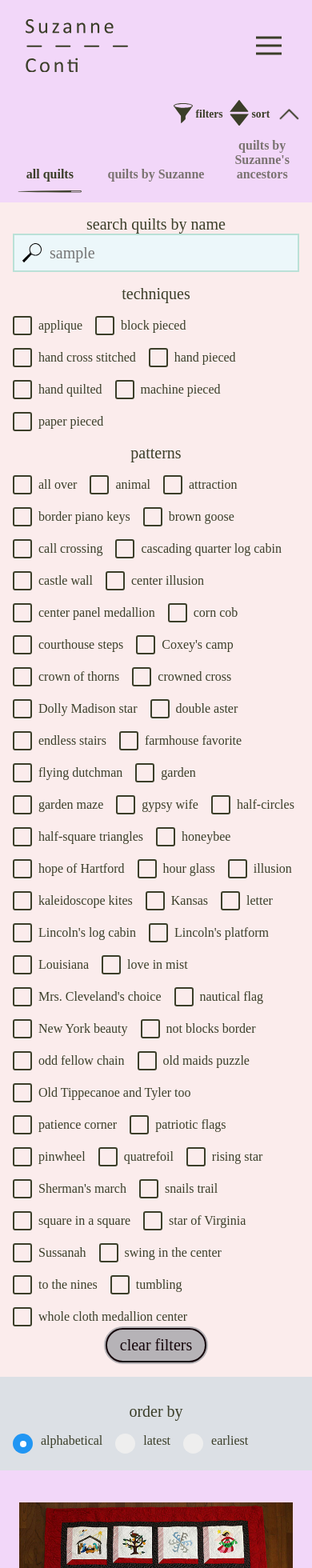
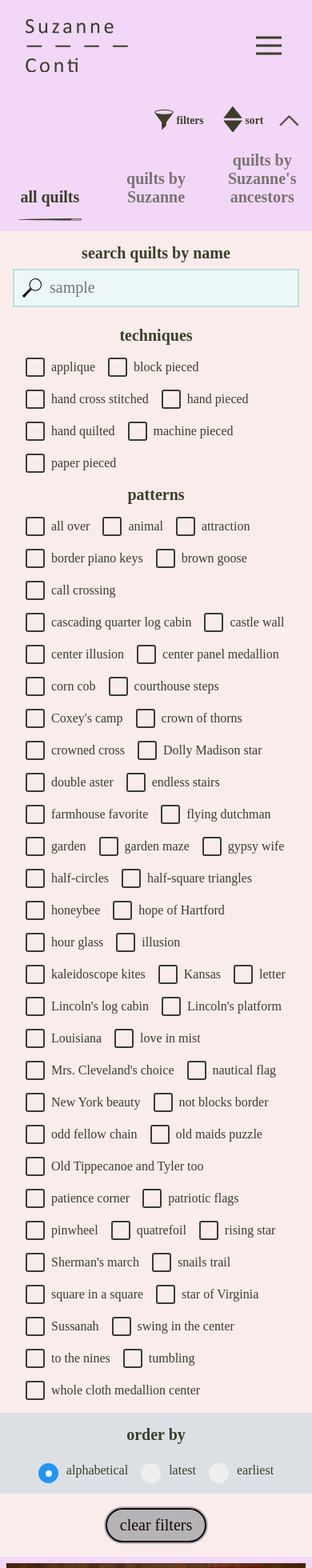
Before and after one commit to stephendewyer/suzannecontiquilts, a SvelteKit app: page /quilts in a window 390 px wide. Shown: the top 1960 px of the page at 80% size. Built offline with nearby package versions, Linux system fonts and the light colour scheme; a web font is replaced by a local one.

Commit message:
updating quilts search

```diff
--- a/src/lib/components/inputs/SearchInput.svelte
+++ b/src/lib/components/inputs/SearchInput.svelte
@@ -29,16 +29,18 @@
 		display: flex;
 		flex-direction: column;
 		width: 100%;
+		gap: 0.5rem;
 	}
 
 	.label {
 		font-size: 1.5rem;
+		font-weight: 600;
 	}
 
     .search_input {
 		height: 3rem;
 		width: 100%;
-		font-size: 1.75rem;
+		font-size: 1.5rem;
 		background-color: #ECF7FA;
 		border-color: #BAE1D7;
 		border-width: 3px;
@@ -56,6 +58,17 @@
         border-color: #3B3E29;
 	}
 
+	@media screen and (max-width: 1200px) {
+		.search_input {
+			font-size: 1.375rem;
+			border-width: 2px;
+		}
+
+		.label {
+			font-size: 1.375rem;
+		}
+	}
+
     @media (max-width: 750px) {
         .search_input {
 			font-size: 1.25rem;
--- a/src/lib/components/tabPanel/Tabs.svelte
+++ b/src/lib/components/tabPanel/Tabs.svelte
@@ -121,7 +121,7 @@
             gap: 0.75rem;
         }
         li {
-            font-size: 1.25rem;
+            font-size: 1.375rem;
         }
     }
 
@@ -131,7 +131,7 @@
         }
 
         li {
-            font-size: 1rem;
+            font-size: 1.25rem;
         }
 
         .sewing_needle_container {
--- a/src/routes/quilts/+page.svelte
+++ b/src/routes/quilts/+page.svelte
@@ -1,5 +1,5 @@
 <script>
-	import { onDestroy, beforeUpdate, afterUpdate } from 'svelte';
+	import { onDestroy, beforeUpdate, afterUpdate, onMount } from 'svelte';
 	import quilts from '$lib/data/quilts.json';
 	import { createSearchStore, searchHandler } from '$lib/stores/search';
 	import QuiltResultsPanel from '$lib/components/quiltsResultsPanel/QuiltResultsPanel.svelte';
@@ -215,6 +215,61 @@
 		}
 	];
 
+	let y = 0;
+
+	let innerWidth = 0;
+
+	let searchContainerHeight = 0;
+
+	let searchHeight = 0;
+
+	let quiltsNavHeight = 0;
+
+	let searchQuiltsNavBarElement;
+
+	let searchContainerElement;
+
+    let quiltsTabsSticky = false;
+
+    let currentQuiltsTabsStickyPosition = 0;
+
+	let searchAbsolutePosition = 0;
+
+	let searchAbsolute = false;
+
+	let clearFiltersButtonHeight = 0;
+
+    onMount(() => {
+        currentQuiltsTabsStickyPosition = searchQuiltsNavBarElement?.getBoundingClientRect().top + window.scrollY;
+    });
+
+	afterUpdate(() =>  {
+		if (innerWidth <= 1200) {
+			searchAbsolutePosition = searchContainerElement?.getBoundingClientRect().top + window.scrollY + (searchContainerHeight - quiltsNavHeight);
+		} else {
+			searchAbsolutePosition = searchContainerElement?.getBoundingClientRect().top + window.scrollY + (searchContainerHeight - searchHeight- quiltsNavHeight);
+		};
+	});
+
+    $: if (y > currentQuiltsTabsStickyPosition && y <= searchAbsolutePosition) {
+        quiltsTabsSticky = true;
+		searchAbsolute = false;
+    } else if (y > currentQuiltsTabsStickyPosition && y > searchAbsolutePosition) {
+        quiltsTabsSticky = true;
+		searchAbsolute = true;
+    } else if (y <= currentQuiltsTabsStickyPosition && y <= searchAbsolutePosition) {
+		quiltsTabsSticky = false;
+		searchAbsolute = false;
+	};
+
+	// set the height of the scollable search
+	let scrollableSearchHeight = 0;
+
+	let innerHeight = 0;
+
+	$: scrollableSearchHeight = innerHeight - clearFiltersButtonHeight - searchContainerElement?.getBoundingClientRect().top;
+
+
 </script>
 
 <svelte:head>
@@ -222,8 +277,18 @@
 	<meta name="description" content="search Suzanne Conti Quilts" />
 	<meta property="og:image" content="{quiltHeader}" />
 </svelte:head>
+<svelte:window
+	bind:innerWidth
+	bind:scrollY={y}
+	bind:innerHeight
+/>
 <div class="page">
-	<div class="search_quilts_nav_bar">
+	<div
+		id="quilts_nav_bar"
+		bind:this={searchQuiltsNavBarElement}
+		class={quiltsTabsSticky ? "search_quilts_nav_bar_sticky" : "search_quilts_nav_bar_relative"}
+		bind:clientHeight={quiltsNavHeight}
+	>
 		<div class="toggle_filters_and_sort_container">
 			<div
 				class="toggle_filters_and_sort"
@@ -291,25 +356,37 @@
 			/>
 		</div>
 	</div>
-	<div class="quilt_search_and_results">
-		<div class="{(searchFormIsActive) ? "quilt_search_form_container_open" : "quilt_search_form_container_closed"}">
-			<div class="{(searchFormIsActive) ? "quilt_search_form_open" : "quilt_search_form_closed"}">
+	<div
+		class="quilt_search_and_results"
+		style={quiltsTabsSticky ? `padding-top: ${quiltsNavHeight}px;` : "padding-top: 0px;"}
+	>
+		<div
+			id="quilts_search_form_container"
+			class="{(searchFormIsActive) ? "quilt_search_form_container_open" : "quilt_search_form_container_closed"}"
+			style={ (innerWidth <= 1200) ? searchFormIsActive ? `height: ${searchHeight}px` : 'height: 0px;' : "" }
+			bind:this={searchContainerElement}
+			bind:clientHeight={searchContainerHeight}
+		>
 			<form
-					class="search_form"
+				id="search"
 				noValidate
 				autoComplete="off"
 				on:submit|preventDefault
+				bind:clientHeight={searchHeight}
+				class={(innerWidth > 1200) ? quiltsTabsSticky ? !searchAbsolute ? "search_sticky" : "search_absolute" : "search_relative" : "search_relative"}
+				style={(innerWidth > 1200) ? quiltsTabsSticky ? searchAbsolute ? "" : `top: ${quiltsNavHeight}px;` : "top: 0;": ""}
+			>
+				<div
+					class="scrollable_search_container"
+					style={(innerWidth > 1200 ? `height: ${scrollableSearchHeight}px;` : "height: auto;")}
 				>
 					<div class="filters">
-						<div class="inputs_container">
 						<SearchInput
 							bind:searchValue={searchValue}
 							bind:searchValueChanged={searchValueChanged}
 						>
 							search quilts by name
 						</SearchInput>
-						</div>
-						<div class="techniques_and_patterns_container">
 						<div class="inputs_container">
 							<h3 class="category_name">
 								techniques
@@ -341,28 +418,29 @@
 							</div>
 						</div>
 					</div>
-						<div class="button_container">
-							<ClearFiltersButton bind:clicked={clearFiltersClicked}>
-								clear filters
-							</ClearFiltersButton>
-						</div>
-					</div>
 					<div class="sort">
 						<h3 class="category_name">
 							order by
 						</h3>
-						<div class="checkboxes">
+						<div class="radio_buttons">
 							<RadioButtons
 								options={options}
 								bind:userSelected={radioValue}
 							/>
 						</div>
 					</div>
-
+				</div>
+				<div
+					class="clear_filters_container"
+					bind:clientHeight={clearFiltersButtonHeight}
+				>
+					<ClearFiltersButton bind:clicked={clearFiltersClicked}>
+						clear filters
+					</ClearFiltersButton>
+				</div>
 			</form>
 		</div>
-		</div>
-		<div class="{(searchFormIsActive) ? "quilt_search_results" : "quilt_search_results_full"}">
+		<div class="quilt_search_results">
 			<TabPanel
 				tabPanels={quiltsTabPanels}
 				bind:activeTab={activeQuiltsTab}
@@ -376,15 +454,71 @@
 <style>
 
 	.page {
+		position: relative;
 		width: 100%;
 		display: flex;
 		flex-direction: column;
 	}
 
-	.search_quilts_nav_bar {
+	#quilts_nav_bar {
+		padding: 0;
+		background-color: #F2D7F9;
 		width: 100%;
+	}
+
+	.search_quilts_nav_bar_relative {
 		position: relative;
-		padding: 0 0 1rem 0;
+	}
+
+	.search_quilts_nav_bar_sticky {
+		position: fixed;
+		top: 0;
+		z-index: 1;
+	}
+
+	#quilts_search_form_container {
+		position: relative;
+		background-color: #FBECEC;
+		width: 26rem;
+		min-width: 26rem;
+		will-change: margin-left;
+		transition: margin-left 0.3s ease-out;
+	}
+
+	.quilt_search_form_container_open {
+		margin-left: 0;
+	}
+
+	.quilt_search_form_container_closed {
+		margin-left: -26rem;
+	}
+
+	#search {
+		display: flex;
+		flex-direction: column;
+		align-items: flex-start;
+		text-align: center;
+	}
+
+	.search_absolute {
+		position: absolute;
+		left: 0;
+		right: 0;
+		bottom: 0;
+	}
+
+	.search_relative {
+		position: relative;
+		width: 100%;
+	}
+
+	.search_sticky {
+		position: fixed;
+		width: 26rem;
+	}
+
+	.scrollable_search_container {
+		overflow-y: auto;
 	}
 
 	.toggle_filters_and_sort_container {
@@ -453,12 +587,14 @@
 		margin: 0 auto;
 		width: auto;
 		pointer-events: none;
+		padding-bottom: 1rem;
 	}
 
 	.category_name {
 		padding: 1rem 0;
 		margin: 0 auto;
 		font-size: 1.5rem;
+		font-weight: 600;
 	}
 
 	.checkboxes {
@@ -467,12 +603,15 @@
 		gap: 1rem;
 	}
 
+	.radio_buttons {
+		display: flex;
+		flex-direction: row;
+		justify-content: center;
+		width: 100%;
+	}
+
 	.inputs_container {
 		padding: 0 1rem;
-	}
-
-	.techniques_and_patterns_container {
-		width: 100%;
 	}
 
 	.button_container {
@@ -480,6 +619,15 @@
 		justify-content: center;
 		align-items: center;
 		gap: 0.25rem;
+	}
+
+	.clear_filters_container {
+		display: flex;
+		justify-content: center;
+		align-items: center;
+		gap: 0.25rem;
+		width: 100%;
+		padding: 1rem;
 	}
 
 	.icon_container {
@@ -493,12 +641,19 @@
 
 	.filters {
 		background-color: #FBECEC;
-		padding: 1rem 0;
+		padding: 1rem;
+		display: flex;
+		flex-direction: column;
+		gap: 1rem;;
 	}
 
 	.sort {
+		display: flex;
+		flex-direction: column;
+		gap: 1rem;
+		padding: 0 1rem 1rem 1rem;
 		background-color: #DCE0E5;
-		padding: 1rem;
+		width: 100%;
 	}
 
 	.label {
@@ -520,63 +675,20 @@
 		position: relative;
 		display: flex;
 		flex-direction: column;
+		align-items: center;
 		justify-content: flex-start;
-		gap: 2rem;
 		width: 100%;
-		margin: 0;
-	}
-
-	.quilt_search_results_full {
-		position: relative;
-		display: flex;
-		flex-direction: column;
-		justify-content: flex-start;
-		gap: 2rem;
-		width: 100%;
-		margin: 0;
-	}
-
-	/* begin quilt search  */
-
-	.quilt_search_form_container_open {
-		position: relative;
-		width: 26rem;
-		min-width: 26rem;
-		margin-left: 0;
-		will-change: margin-left;
-		transition: margin-left 0.3s ease-out;
-	}
-
-	.quilt_search_form_container_closed {
-		position: relative;
-		width: 26rem;
-		min-width: 26rem;
-		margin-left: -26rem;
-		will-change: margin-left;
-		transition: margin-left 0.3s ease-out;
-	}
-
-	.quilt_search_form_open {
-		position: relative;
-		width: 100%;
-		text-align: center;
-	}
-
-	.quilt_search_form_closed {
-		position: relative;
-		width: 100%;
-		text-align: center;
+		padding: 0 1rem;
 	}
 
 	@media (max-width: 1200px) {
 
 		/* begin mobile quilt search  */
 
-		.search_quilts_nav_bar {
+		#quilts_nav_bar {
 			display: flex;
 			flex-direction: column;
 			gap: 0.5rem;
-			padding: 0 0 0.75rem 0;
 		}
 
 		.toggle_filters_and_sort_container {
@@ -614,14 +726,12 @@
 			justify-content: flex-start;
 		}
 
-		.quilt_search_results {
-			gap: 1.5rem;
-			padding: 1rem 0 0 0;
+		.filters {
+			gap: 0.75rem;
 		}
 
-		.quilt_search_results_full {
-			gap: 1.5rem;
-			padding: 1rem 0 0 0;
+		.quilt_search_results {
+			padding: 0.75rem;
 		}
 
 		.arrow_container_active {
@@ -644,52 +754,37 @@
 			width: 0.9rem;
 		}
 
-		.quilt_search_form_container_open {
+		#quilts_search_form_container {
 			position: relative;
 			width: 100%;
+			overflow-y: hidden;
+			will-change: height;
+        	transition: height 0.4s cubic-bezier(0.65, 0.05, 0.36, 1);
 			min-width: 100%;
 			margin-left: 0;
-			height: 100%;
-			will-change: height;
-			overflow: hidden;
-			transition: height 0.3s ease-out;
 		}
 
-		.quilt_search_form_container_closed {
-			position: relative;
+		.sort {
+			gap: 0.75rem;
+			padding: 0 0.75rem 0.75rem 0.75rem;
 			width: 100%;
 			min-width: 100%;
-			margin-left: 0;
-			height: 0;
-			will-change: height;
-			overflow: hidden;
-			transition: height 0.3s ease-out;
 		}
 
-		.quilt_search_form_open {
-			position: relative;
-			width: 100%;
-			height: 100%;
-			will-change: transform;
-			transform: translateY(0) translateX(0);
-			transition: transform 0.3s ease-out;
+		.quilts_tabs_container {
+			padding-bottom: 0.75rem;
 		}
 
-		.quilt_search_form_closed {
-			position: relative;
-			width: 100%;
-			height: 100%;
-			will-change: transform;
-			transform: translateY(-100%) translateX(0);
-			transition: transform 0.3s ease-out;
+		.button_container {
+			padding: 0.75rem;
 		}
 
 	}
 
 	@media (max-width: 750px) {
 
-		.search_quilts_nav_bar {
-			padding: 0 0 0.5rem 0;
+		.quilts_tabs_container {
+			padding-bottom: 0.5rem;
 		}
 
 		.category_name {
@@ -749,32 +844,23 @@
 			transition: height 0.3s ease-out;
 		}
 
-		.quilt_search_form_open {
-			position: relative;
-			width: 100%;
-			height: 100%;
-			will-change: transform;
-			transform: translateY(0) translateX(0);
-			transition: transform 0.3s ease-out;
+		.filters {
+			gap: 0.5rem;
 		}
 
-		.quilt_search_form_closed {
-			position: relative;
-			width: 100%;
-			height: 100%;
-			will-change: transform;
-			transform: translateY(-100%) translateX(0);
-			transition: transform 0.3s ease-out;
+		.sort {
+			gap: 0.5rem;
+			padding: 0 0.5rem 0.5rem 0.5rem;
 		}
 
 		/* end mobile quilt search */
 
 		.quilt_search_results {
-			gap: 1rem;
+			padding: 0.5rem;
 		}
 
-		.quilt_search_results_full {
-			gap: 1rem;
+		.button_container {
+			padding: 0.5rem;
 		}
 
 	}
```
Also changed, not shown: src/lib/components/quiltsResultsPanel/QuiltResultsPanel.svelte (+15 -12 lines). Lines whose indentation alone changed are shown as unchanged.
